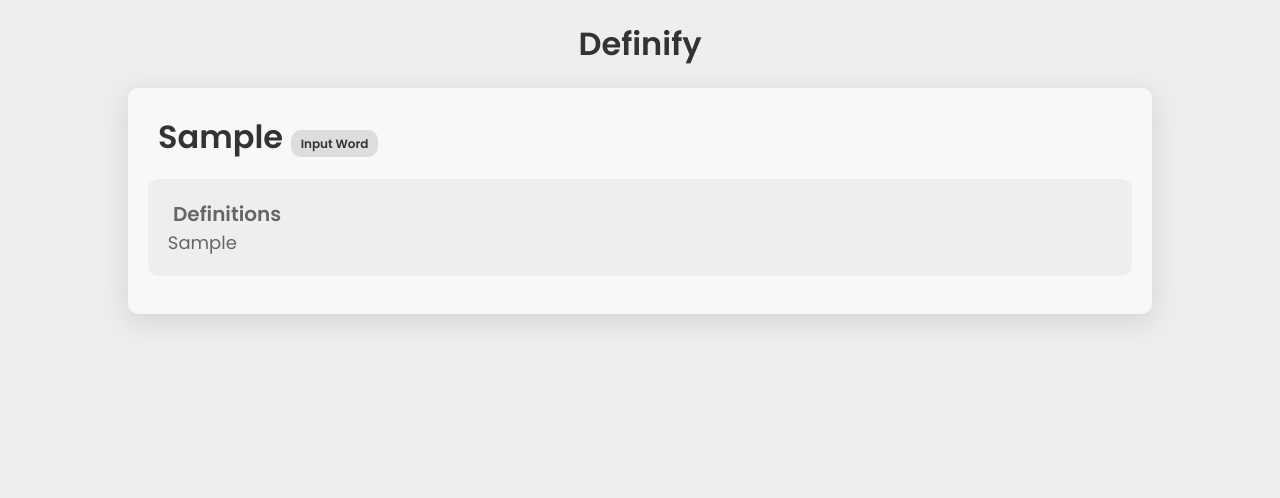
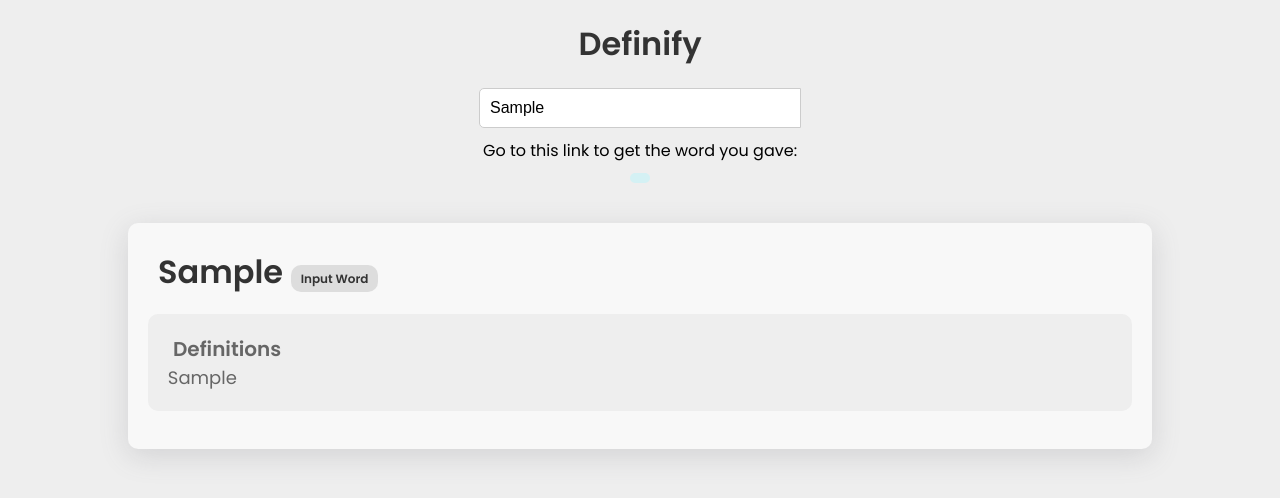
Before and after one commit to Narain-Singaram/dictionaryapp, a Flask app: template templates/input_word.html in a window 1280 px wide. Shown: the top 498 px of the page. Run offline with Flask 2, Linux system fonts and the light colour scheme; the template is opened without the code that fills it: most values are stand-ins (such as "Sample title", 1, 10 or a date in 2020); parts of the project's set-up code (start-up, migrations or seed data) failed here and were passed over.

Commit message:
javascript needs to be added

```diff
--- a/static/input_word.css
+++ b/static/input_word.css
@@ -17,7 +17,7 @@
 
     dl {
       width: 80%;
-      margin: 0 auto;
+      margin: 2.5rem auto;
       padding: 20px;
       box-sizing: border-box;
       box-shadow: rgba(100, 100, 111, 0.2) 0px 7px 29px 0px;      background-color: #f8f8f8;
@@ -65,3 +65,36 @@
         font-size: 20px;
         padding: 10px;
     }
+
+    input[type="text"] {
+      display: flex;
+      align-items: center;
+      width: 300px;
+      margin: auto;
+      flex: 1;
+      padding: 10px;
+      border: 1px solid #ccc;
+      border-radius: 5px 0 0 5px;
+      font-size: 16px;
+      outline: none;
+    }
+
+    .text {
+        display: block;
+        width: fit-content;
+        margin: auto;
+        margin-top: 10px;
+        text-align: center;
+    }
+
+    #dynamicText {
+            display: block;
+        width: fit-content;
+        margin: auto;
+        margin-top: 10px;
+        background: #D4F1F4;
+        color: #0E86D4;
+        text-align: center;
+        padding: 5px 10px;
+        border-radius: 10px;
+    }
--- a/templates/input_word.html
+++ b/templates/input_word.html
@@ -10,11 +10,23 @@
 </head>
 <body>
   <h1>Definify</h1>
+    <input type="text" id="myInput" value="{{ inp_wrd }}" oninput="updateText()">
+
+    <p class="text">Go to this link to get the word you gave: <p id="dynamicText"></p></p>
+
+    <script>
+    function updateText() {
+      document.getElementById("dynamicText").innerHTML = "http://127.0.0.1:5001/api/v1/" + document.getElementById("myInput").value;
+      window.onload = updateText;
+    }
+    </script>
   <dl>
     <dt>{{ inp_wrd }} <span>Input Word</span></dt>
     <dd>
         <pre><span>Definitions</span> <br> <inline>{{ out_defn|safe }}</inline></pre>
     </dd>
   </dl>
+
+
 </body>
 </html>
```
Also changed, not shown: static/index.css (line endings or trailing spaces), static/input_word.js (added).
